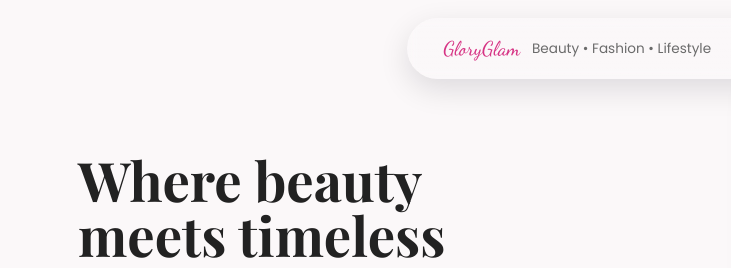
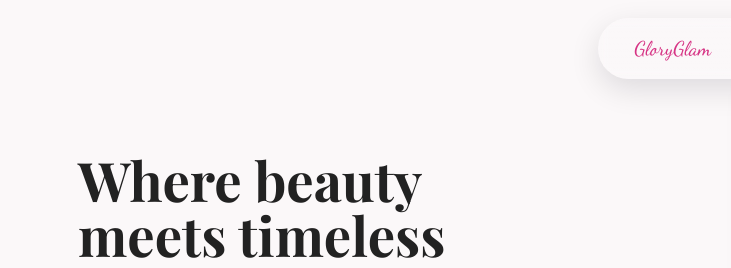
Before and after one commit to gloryglam/GloryGlam.github.io, a plain HTML site: page index2.html in a window 1280 px wide. Shown: the top 268 px of the page, 0-731 px from the left. Drawn offline with nearby package versions, Linux system fonts and the light colour scheme.

Commit message:
Update index2.html

```diff
--- a/index2.html
+++ b/index2.html
@@ -85,7 +85,7 @@
     <div class="container" style="display:flex;align-items:center;justify-content:space-between;gap:12px">
       <a href="#home" class="brand" aria-label="GloryGlam home">
         <span class="logo cursive">GloryGlam</span>
-        <span style="font-size:.85rem;color:var(--muted);">Beauty • Fashion • Lifestyle</span>
+        <!--<span style="font-size:.85rem;color:var(--muted);">Beauty • Fashion • Lifestyle</span>-->
       </a>
       <div class="nav-links" role="navigation">
         <a href="#services">Services</a>
```
